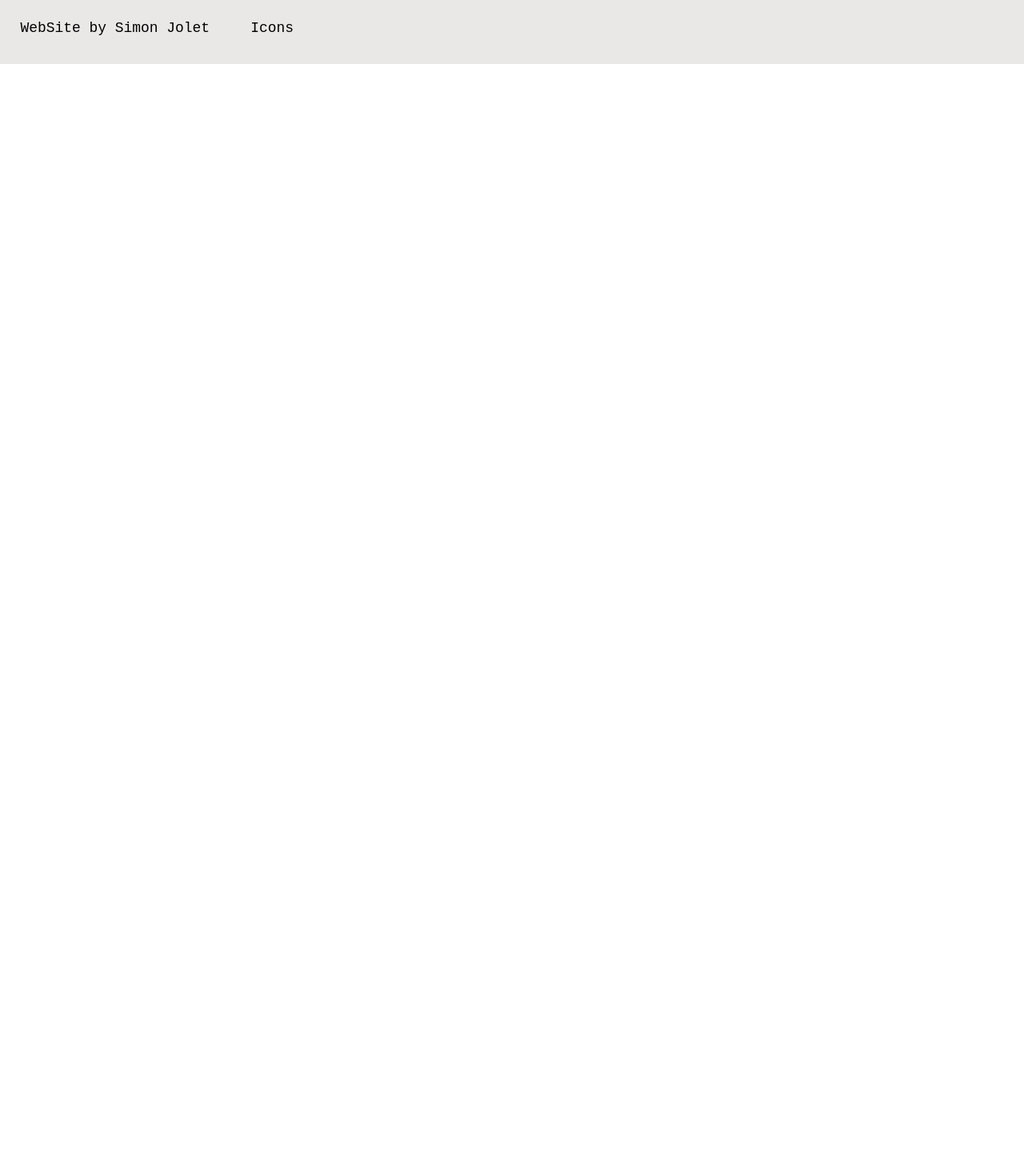
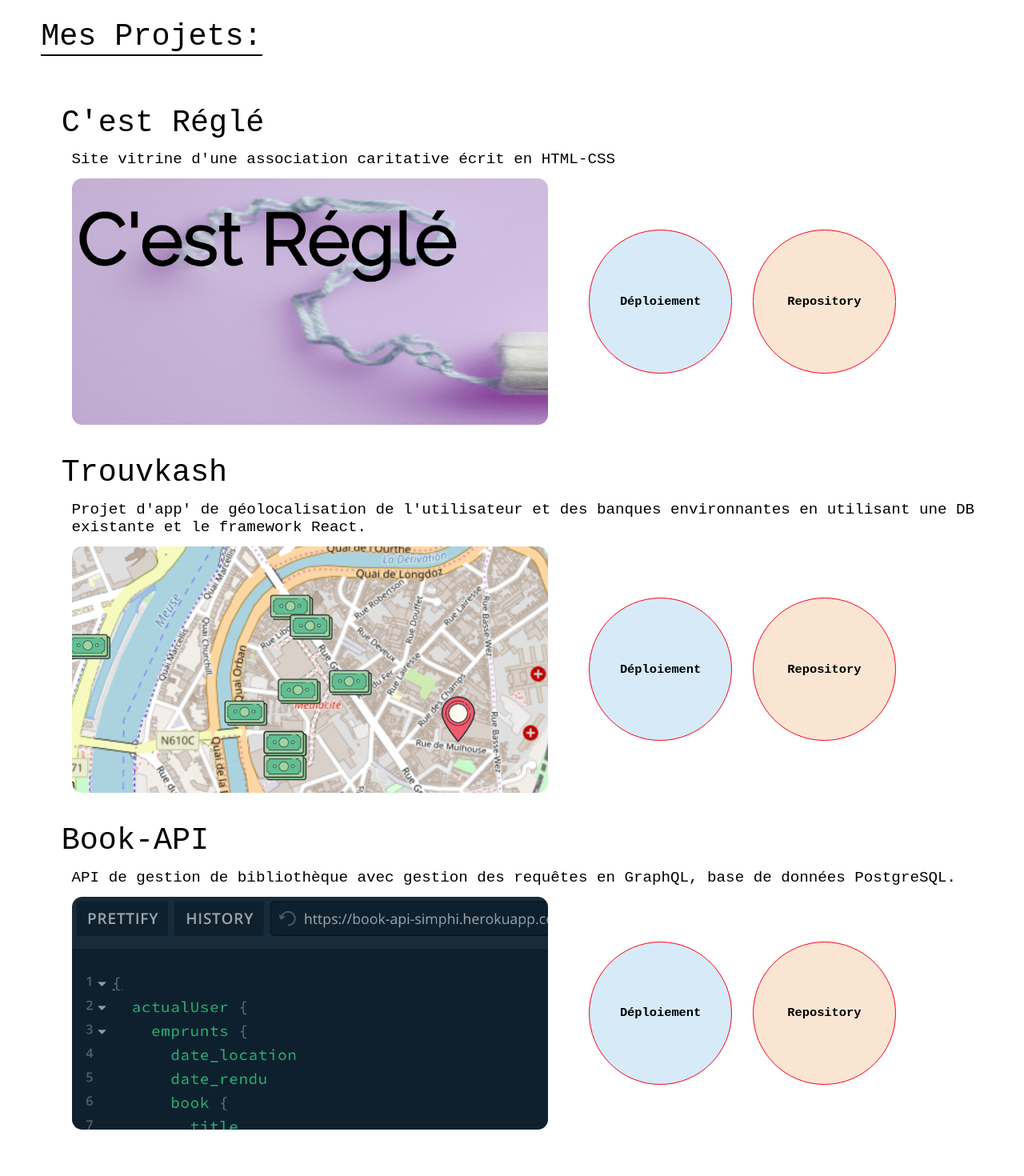
Before and after one commit to SImonJolet/CV-Angular, an Angular app: page /mainpage in a window 1280 px wide. Shown: the part 2940-4410 px from the top of the page at 80% size. Before the commit the page ends 3020 px from the top, so only its background shows below. Built offline with nearby package versions, Linux system fonts and the light colour scheme.

Commit message:
Almost done project page

```diff
--- a/src/app/composants/projects/projects.component.css
+++ b/src/app/composants/projects/projects.component.css
@@ -1 +1,166 @@
-/* No CSS *//*# sourceMappingURL=projects.component.css.map */
+.titre {
+  font-family: "Space Mono", monospace;
+  font-size: 3vw;
+  margin: 4vw;
+  margin-bottom: 2vw;
+  position: relative;
+  display: inline-block;
+}
+
+.titre::after {
+  position: absolute;
+  content: "";
+  left: 0;
+  top: 100%;
+  width: 0;
+  height: 2px;
+  background-color: #000;
+  -webkit-animation: souligneTitre 2s ease-in-out 1s;
+          animation: souligneTitre 2s ease-in-out 1s;
+  -webkit-animation-fill-mode: forwards;
+          animation-fill-mode: forwards;
+}
+
+@-webkit-keyframes souligneTitre {
+  0% {
+    width: 0;
+  }
+  100% {
+    width: 100%;
+  }
+}
+
+@keyframes souligneTitre {
+  0% {
+    width: 0;
+  }
+  100% {
+    width: 100%;
+  }
+}
+
+a {
+  text-decoration: none;
+  color: #000;
+}
+
+.titrePartie, .cestRegleTitre, .trouvkashTitre, .bookAPITitre {
+  font-family: "Roboto Mono", monospace;
+  font-size: 3vw;
+  margin: 3vw;
+  margin-left: 6vw;
+  margin-bottom: 1vw;
+}
+
+.descriptionPartie, .cestRegleDescription, .trouvkashDescription, .bokkAPIDescription {
+  font-family: "Roboto Mono", monospace;
+  font-size: 1.5vw;
+  margin: 1vw;
+  margin-left: 7vw;
+}
+
+#imgPlaceHolder {
+  display: inline-block;
+  width: 50%;
+}
+
+.cestRegleImg {
+  display: block;
+  width: 100%;
+  border-radius: 1vw;
+  -webkit-transition: 0.3s;
+  transition: 0.3s;
+}
+
+.cestRegleImg:hover {
+  -webkit-transform: scale(1.05);
+          transform: scale(1.05);
+  overflow: hidden;
+}
+
+.trouvkashImg {
+  display: block;
+  width: 100%;
+  border-radius: 1vw;
+  -webkit-transition: 0.3s;
+  transition: 0.3s;
+}
+
+.trouvkashImg:hover {
+  -webkit-transform: scale(1.05);
+          transform: scale(1.05);
+  overflow: hidden;
+}
+
+.bookAPIImg {
+  display: block;
+  width: 100%;
+  border-radius: 1vw;
+  -webkit-transition: 0.3s;
+  transition: 0.3s;
+}
+
+.bookAPIImg:hover {
+  -webkit-transform: scale(1.05);
+          transform: scale(1.05);
+  overflow: hidden;
+}
+
+.flex {
+  margin-left: 7vw;
+  display: -webkit-box;
+  display: -ms-flexbox;
+  display: flex;
+  -webkit-box-align: center;
+      -ms-flex-align: center;
+          align-items: center;
+}
+
+.deployButton {
+  font-family: "Roboto Mono", monospace;
+  font-size: 1.2vw;
+  font-weight: bold;
+  width: 14vw;
+  height: 14vw;
+  margin-left: 4vw;
+  background-color: #d6eaf8;
+  border: 1px solid #fc011c;
+  border-radius: 50%;
+  -webkit-transition: 1s;
+  transition: 1s;
+}
+
+.deployButton:hover {
+  -webkit-transform: scale(1.2);
+          transform: scale(1.2);
+  background-color: white;
+  font-size: 1.8vw;
+  cursor: pointer;
+}
+
+.githubButton {
+  font-family: "Roboto Mono", monospace;
+  font-size: 1.2vw;
+  font-weight: bold;
+  width: 14vw;
+  height: 14vw;
+  margin-left: 2vw;
+  background-color: #fae5d3;
+  border: 1px solid #fc011c;
+  border-radius: 50%;
+  -webkit-transition: 1s;
+  transition: 1s;
+}
+
+.githubButton:hover {
+  -webkit-transform: scale(1.2);
+          transform: scale(1.2);
+  background-color: white;
+  font-size: 1.8vw;
+  cursor: pointer;
+}
+
+.bookAPI {
+  margin-bottom: 6vw;
+}
+/*# sourceMappingURL=projects.component.css.map */
--- a/src/app/composants/projects/projects.component.html
+++ b/src/app/composants/projects/projects.component.html
@@ -1,4 +1,99 @@
 <div *ngIf="router.url === '/projects'">
   <app-nav-bar></app-nav-bar>
 </div>
-<div>Coucou</div>
+
+<div class="titre">Mes Projets:</div>
+<div class="CestRegle">
+  <div class="cestRegleTitre">
+    <a href="https://cestregle.joletsimon.now.sh/" target="_blank">
+      C'est Réglé</a
+    >
+  </div>
+  <div class="cestRegleDescription">
+    Site vitrine d'une association caritative écrit en HTML-CSS
+  </div>
+  <div class="flex">
+    <div class="cestReglePlaceHolder" id="imgPlaceHolder">
+      <a href="https://cestregle.joletsimon.now.sh/" target="_blank">
+        <img
+          class="cestRegleImg"
+          src="../../../assets/CestRegleimg.png"
+          alt="C'est Réglé"
+      /></a>
+    </div>
+    <a href="cv-angular.joletsimon.now.sh" target="_blank">
+      <button class="deployButton" id="cestRegleButtonDeploy" type="button">
+        Déploiement
+      </button>
+    </a>
+    <a href="https://github.com/SImonJolet/CestRegle" target="_blank">
+      <button class="githubButton" id="cestRegleButtonGithub" type="button">
+        Repository
+      </button>
+    </a>
+  </div>
+</div>
+<div class="Trouvkash">
+  <div class="trouvkashTitre">
+    <a href="https://trouvkash.herokuapp.com/" target="_blank">
+      Trouvkash
+    </a>
+  </div>
+  <div class="trouvkashDescription">
+    Projet d'app' de géolocalisation de l'utilisateur et des banques
+    environnantes en utilisant une DB existante et le framework React.
+  </div>
+  <div class="flex">
+    <div class="trouvkashPlaceHolder" id="imgPlaceHolder">
+      <a href="https://trouvkash.herokuapp.com/" target="_blank">
+        <img
+          class="trouvkashImg"
+          src="../../../assets/Trouvkach.png"
+          alt="Trouvkash"
+        />
+      </a>
+    </div>
+    <a href="https://trouvkash.herokuapp.com/" target="_blank">
+      <button class="deployButton" id="trouvkashButtonDeploy" type="button">
+        Déploiement
+      </button>
+    </a>
+    <a href="https://github.com/SImonJolet/TrouvKach" target="_blank">
+      <button class="githubButton" id="trouvkashButtonGithub">
+        Repository
+      </button>
+    </a>
+  </div>
+</div>
+<div class="bookAPI">
+  <div class="bookAPITitre">
+    <a href="https://book-api-simphi.herokuapp.com/graphql" target="_blank">
+      Book-API
+    </a>
+  </div>
+  <div class="bokkAPIDescription">
+    API de gestion de bibliothèque avec gestion des requêtes en GraphQL, base de
+    données PostgreSQL.
+  </div>
+  <div class="flex">
+    <div class="bookAPIPlaceHolder" id="imgPlaceHolder">
+      <a href="https://book-api-simphi.herokuapp.com/graphql" target="_blank">
+        <img
+          class="bookAPIImg"
+          src="../../../assets/book-api.png"
+          alt="book-api"
+        />
+      </a>
+    </div>
+    <a href="https://book-api-simphi.herokuapp.com/graphql" target="_blank">
+      <button class="deployButton" id="BookAPIButtonDeploy" type="button">
+        Déploiement
+      </button>
+    </a>
+    <a href="https://github.com/haerphi/book-API" target="_blank">
+      <button class="githubButton" id="bookAPIButtonGithub">
+        Repository
+      </button>
+    </a>
+  </div>
+</div>
--- a/src/app/composants/projects/projects.component.scss
+++ b/src/app/composants/projects/projects.component.scss
@@ -0,0 +1,144 @@
+.titre {
+  font-family: "Space Mono", monospace;
+  font-size: 3vw;
+  margin: 4vw;
+  margin-bottom: 2vw;
+  position: relative;
+  display: inline-block;
+}
+.titre::after {
+  position: absolute;
+  content: "";
+  left: 0;
+  top: 100%;
+  width: 0;
+  height: 2px;
+  background-color: #000;
+  animation: souligneTitre 2s ease-in-out 1s;
+  animation-fill-mode: forwards;
+}
+
+@keyframes souligneTitre {
+  0% {
+    width: 0;
+  }
+  100% {
+    width: 100%;
+  }
+}
+a {
+  text-decoration: none;
+  color: #000;
+}
+
+.titrePartie {
+  font-family: "Roboto Mono", monospace;
+  font-size: 3vw;
+  margin: 3vw;
+  margin-left: 6vw;
+  margin-bottom: 1vw;
+}
+.descriptionPartie {
+  font-family: "Roboto Mono", monospace;
+  font-size: 1.5vw;
+  margin: 1vw;
+  margin-left: 7vw;
+}
+.cestRegleTitre {
+  @extend .titrePartie;
+}
+#imgPlaceHolder {
+  display: inline-block;
+  width: 50%;
+}
+.cestRegleImg {
+  display: block;
+  width: 100%;
+  border-radius: 1vw;
+  transition: 0.3s;
+  &:hover {
+    transform: scale(1.05);
+    overflow: hidden;
+  }
+}
+.trouvkashImg {
+  display: block;
+  width: 100%;
+  border-radius: 1vw;
+  transition: 0.3s;
+  &:hover {
+    transform: scale(1.05);
+    overflow: hidden;
+  }
+}
+.bookAPIImg {
+  display: block;
+  width: 100%;
+  border-radius: 1vw;
+  transition: 0.3s;
+  &:hover {
+    transform: scale(1.05);
+    overflow: hidden;
+  }
+}
+.trouvkashTitre {
+  @extend .titrePartie;
+}
+
+.bookAPITitre {
+  @extend .titrePartie;
+}
+.cestRegleDescription {
+  @extend .descriptionPartie;
+}
+.trouvkashDescription {
+  @extend .descriptionPartie;
+}
+.bokkAPIDescription {
+  @extend .descriptionPartie;
+}
+.flex {
+  margin-left: 7vw;
+  display: flex;
+  align-items: center;
+}
+
+.deployButton {
+  font-family: "Roboto Mono", monospace;
+  font-size: 1.2vw;
+  font-weight: bold;
+  width: 14vw;
+  height: 14vw;
+  margin-left: 4vw;
+  background-color: #d6eaf8;
+  border: 1px solid #fc011c;
+  border-radius: 50%;
+  transition: 1s;
+  &:hover {
+    transform: scale(1.2);
+    background-color: white;
+    font-size: 1.8vw;
+    cursor: pointer;
+  }
+}
+.githubButton {
+  font-family: "Roboto Mono", monospace;
+  font-size: 1.2vw;
+  font-weight: bold;
+  width: 14vw;
+  height: 14vw;
+  margin-left: 2vw;
+  background-color: #fae5d3;
+  border: 1px solid #fc011c;
+  border-radius: 50%;
+  transition: 1s;
+  &:hover {
+    transform: scale(1.2);
+    background-color: white;
+    font-size: 1.8vw;
+    cursor: pointer;
+  }
+}
+.bookAPI {
+  margin-bottom: 6vw;
+}
```
Also changed, not shown: 1 other file (tests, documents, lock files or other folders).
